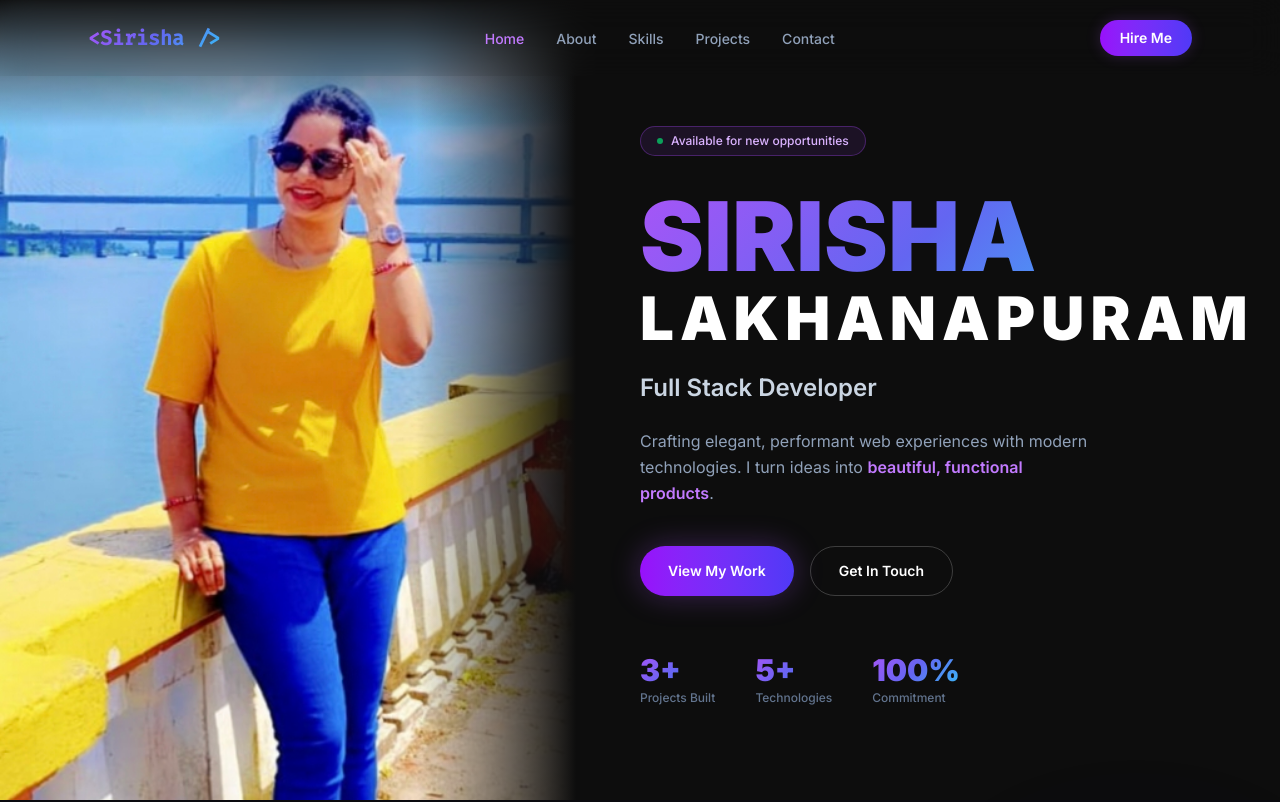
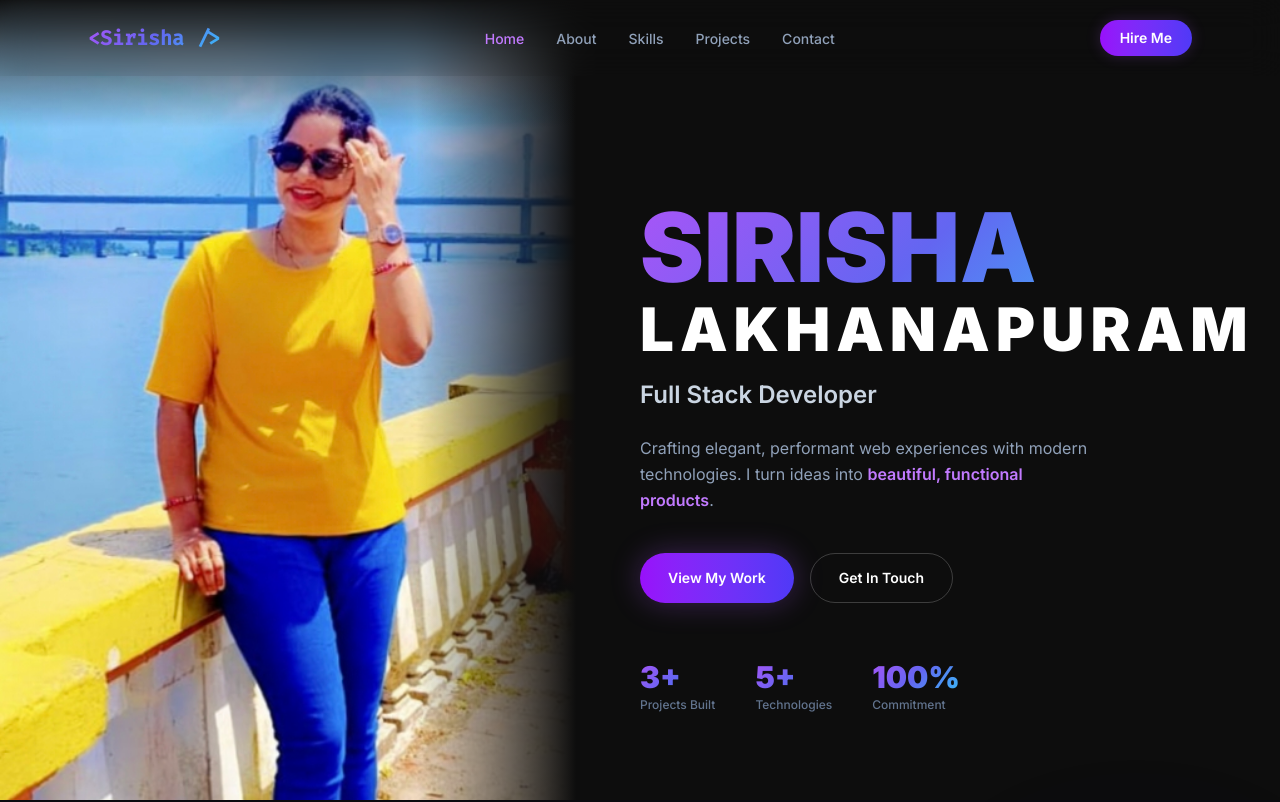
Before and after one commit to sirisha199505/my-portfolio, a React (Vite) app: page / in a window 1280 px wide. Shown: the top 802 px of the page. Built offline with nearby package versions, Linux system fonts and the light colour scheme.

Commit message:
changes padding

```diff
--- a/src/components/Hero.jsx
+++ b/src/components/Hero.jsx
@@ -56,16 +56,16 @@ export default function Hero() {
 
       {/* ── Text content ── */}
       {/* Desktop: offset right of image; Mobile: normal flow below image */}
-      <div className="relative z-10 md:absolute md:top-20 md:left-0 md:right-0 md:bottom-0 md:flex md:flex-col md:justify-center md:pl-[50%] md:pr-16 px-6 pb-16 pt-4">
+      <div className="relative z-10 md:absolute md:top-40 md:left-0 md:right-0 md:bottom-0 md:flex md:flex-col md:justify-center md:pl-[50%] md:pr-16 px-6 pb-16 pt-4">
 
-        {/* Available badge */}
-        <div className="inline-flex items-center gap-2 px-4 py-1.5 rounded-full border border-purple-500/30 bg-purple-500/10 text-purple-300 text-xs font-medium mb-8 w-fit">
-          <span className="w-1.5 h-1.5 bg-green-400 rounded-full animate-pulse" />
+
+        {/* <div className="inline-flex items-center gap-2 px-0.5 py-0.5 rounded-full border border-purple-500/30 bg-purple-500/10 text-purple-300 text-xs font-medium mb-8 w-fit">
+          <span className="w-1.5 h-0.5 bg-green-400 rounded-full animate-pulse" />
           Available for new opportunities
-        </div>
+        </div> */}
 
         {/* Big bold name */}
-        <h1 className="font-black uppercase leading-none mb-6 text-white">
+        <h1 className="font-black uppercase leading-none mb-5 text-white">
           <span className="block text-4xl sm:text-5xl md:text-7xl lg:text-8xl gradient-text">Sirisha</span>
           <span className="block text-2xl sm:text-3xl md:text-5xl lg:text-6xl tracking-widest mt-1">Lakhanapuram</span>
         </h1>
```
